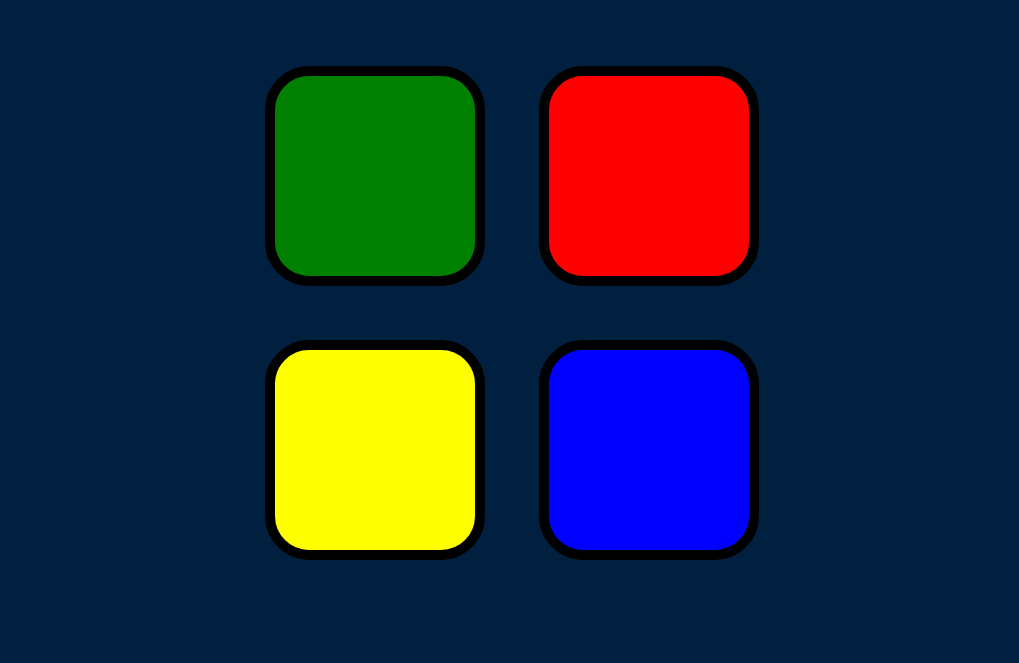
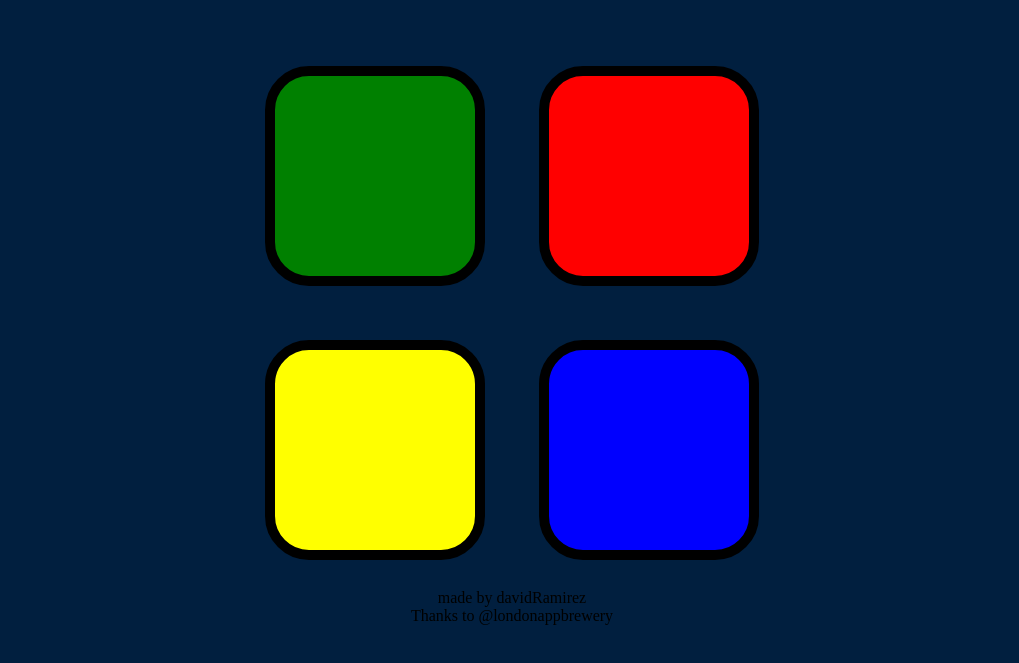
Before and after one commit to Ramsteven/Dicegame, a plain HTML site: page index.html in a window 1280 px wide. Shown: the part 133-796 px from the top of the page, without its empty margins (128-1147 px from the left). Drawn offline with nearby package versions, Linux system fonts and the light colour scheme.

Commit message:
Update index.html

```diff
--- a/index.html
+++ b/index.html
@@ -37,6 +37,11 @@
   </div>
 
 <script src="game.js"></script>
+
+   <footer>
+   made by davidRamirez<br>
+    Thanks to @londonappbrewery
+  </footer>
 </body>
 
 </html>
```
